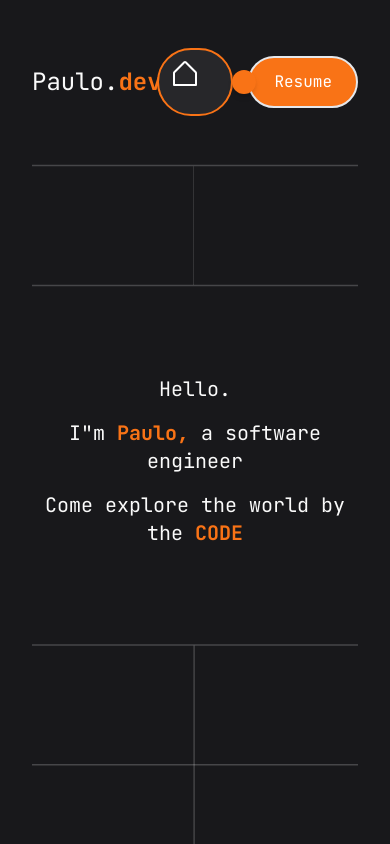
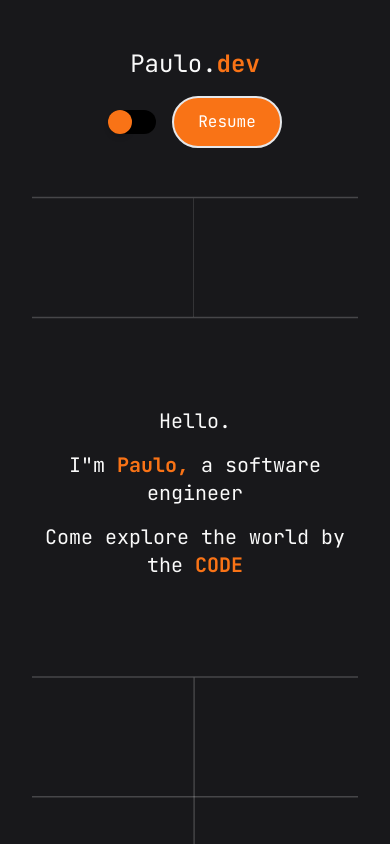
Before and after one commit to paulocod/Portfolio, a Next.js app: page /en in a window 390 px wide. Shown: the top 844 px of the page. Built offline with nearby package versions, Linux system fonts and the light colour scheme.

Commit message:
finish the responsive

```diff
--- a/src/app/[locale]/page.tsx
+++ b/src/app/[locale]/page.tsx
@@ -5,6 +5,9 @@ import MovingIcons from "@/components/MovingItems";
 import Projects from "@/components/Projects";
 import Image from 'next/image';
 import { useTranslations } from 'next-intl';
+import MobileMenu from "@/components/MobileHeader";
+import Navbar from "@/components/Navbar";
+import { DevToLogo, EnvelopeOpen, LinkedinLogo, MediumLogo } from "@phosphor-icons/react/dist/ssr";
 
 export default function Home() {
   const t = useTranslations('InfoText');
@@ -18,7 +21,12 @@ export default function Home() {
   };
   return (
     <main className="px-8 md:px-16 lg:px-32 xl:px-48">
-      <Header onButtonClick={(sectionId) => scrollToSection(sectionId)} />
+      <div className="hidden lg:contents">
+        <Header onButtonClick={(sectionId) => scrollToSection(sectionId)} />
+      </div>
+      <div className="my-12 lg:hidden">
+        <MobileMenu />
+      </div>
       <section id="home" className="h-screen flex items-center justify-center mt-12 mb-20 relative z-10 overflow-hidden">
         <Image src="/imgs/grid-home.svg" alt="background image" fill className="object-cover" />
         <div className="h-1/2 text-center flex flex-col items-center">
@@ -63,7 +71,19 @@ export default function Home() {
           />
         </div>
       </div>
-      <Footer />
+      <div className="hidden lg:contents">
+        <Footer />
+      </div>
+      <div className="my-12 lg:hidden">
+        <Navbar
+          buttons={[
+            { icon: <LinkedinLogo size={32} />, link: 'https://www.linkedin.com/in/paulovcampos/' },
+            { icon: <EnvelopeOpen size={32} />, link: 'mailto:paulo.campos.dev@gmail.com' },
+            { icon: <MediumLogo size={32} />, link: 'https://medium.com/@paulo.campos.dev' },
+            { icon: <DevToLogo size={32} />, link: 'https://dev.to/paulocod' },
+          ]}
+        />
+      </div>
     </main>
   );
 }
--- /dev/null
+++ b/src/components/MobileHeader.tsx
@@ -0,0 +1,31 @@
+import { useTranslations } from 'next-intl';
+import Switcher from "./LanguageSwitcher";
+
+const MobileHeader: React.FC = () => {
+    const storedLocale = typeof localStorage !== 'undefined' ? localStorage.getItem('currentLocale') || 'en' : 'en';
+    const t = useTranslations('InfoText');
+
+    const resumePath = storedLocale === 'pt' ? 'software-engineer.pdf' : 'desenvolvedor.pdf';
+
+    return (
+        <div className="my-12 flex flex-col items-center sm:flex-row sm:justify-between sm:items-center">
+            <div className="text-center sm:text-start">
+                <a href="/" className="text-2xl">
+                    Paulo.<strong className="text-orange-500">dev</strong>
+                </a>
+            </div>
+            <div className="mt-4 sm:mt-0 flex items-center justify-center sm:justify-end space-x-4">
+                <Switcher />
+                <a
+                    href={`/files/${resumePath}`}
+                    target="_blank"
+                    className="bg-orange-500 text-white rounded-full py-3 px-6 border-2 hover:bg-orange-600 transition"
+                >
+                    {t('ResumeButton')}
+                </a>
+            </div>
+        </div>
+    );
+};
+
+export default MobileHeader;
```
